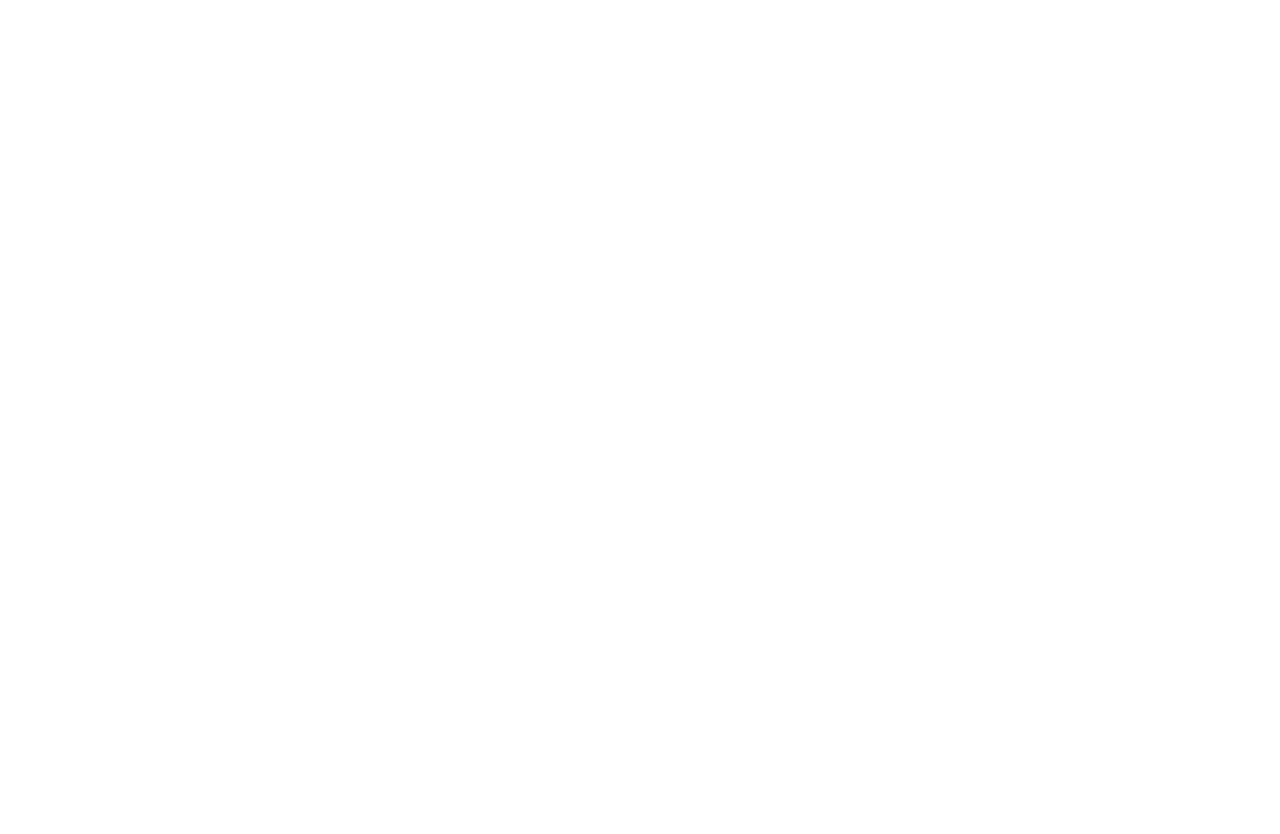
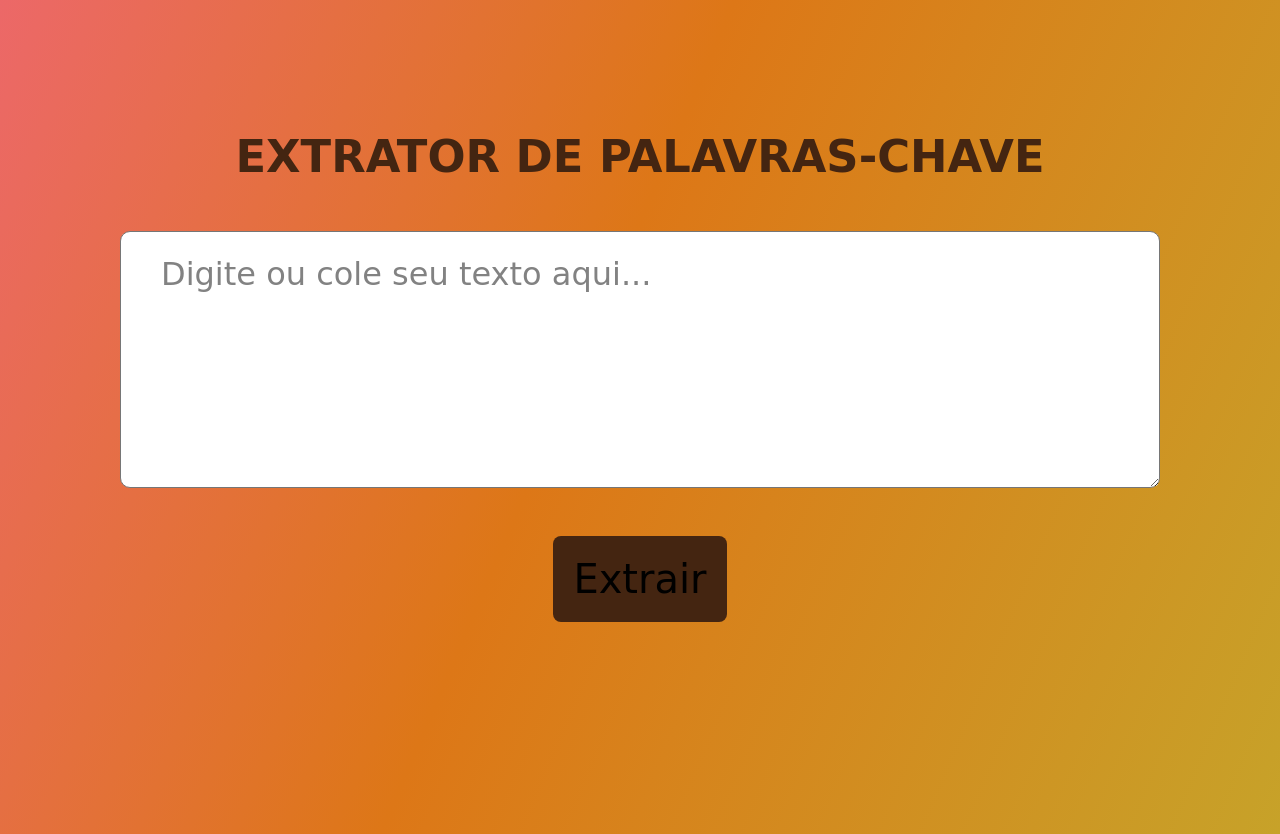
Before and after one commit to musquitinha/Strings-Aura, a plain HTML site: page index.html in a window 1280 px wide. Before the commit the page ends 800 px from the top, so only its background shows below. Drawn offline with Linux system fonts and the light colour scheme; a web font is replaced by a local one.

Commit message:
css aplicado

```diff
--- a/index.html
+++ b/index.html
@@ -1,11 +1,27 @@
 <!DOCTYPE html>
-<html lang="pt-br">
-<head>
-    <meta charset="UTF-8">
-    <meta name="viewport" content="width=device-width, initial-scale=1.0">
-    <title>Document</title>
-</head>
-<body>
+<html lang="pt-BT">
 
-</body>
+    <head>
+        <meta charset="UTF-8">
+        <meta name="viewport" content="width=device-width, initial-scale=1.0">
+        <title>Extrator de Palavras-Chave</title>
+        <link rel="preconnect" href="https://fonts.googleapis.com">
+        <link rel="preconnect" href="https://fonts.gstatic.com" crossorigin>
+        <link
+            href="https://fonts.googleapis.com/css2?family=Edu+NSW+ACT+Hand+Pre:wght@400..700&display=swap"
+            rel="stylesheet">
+        <link rel="stylesheet" href="style.css">
+    </head>
+
+    <body>
+        <div class="container">
+            <h1>Extrator de palavras-chave</h1>
+            <textarea id="entrada-de-texto"
+                placeholder="Digite ou cole seu texto aqui..."></textarea>
+            <button id="botao-palavrachave">Extrair</button>
+            <div id="resultado-palavrachave"></div>
+        </div>
+        <script src="script.js"></script>
+    </body>
+
 </html>
--- a/style.css
+++ b/style.css
@@ -0,0 +1,87 @@
+@import url('https://fonts.googleapis.com/css2?family=Edu+NSW+ACT+Hand+Pre:wght@400..700&display=swap');
+
+:root {
+    --cor-destaque: #442511;
+    --cor-gradiente-preto: linear-gradient(113deg, #ec6868 0%, #dd7717 44.96%, #c7a229 100%);
+}
+
+* {
+    margin: 0;
+    padding: 0;
+    font-family: "Edu NSW ACT Hand Pre", cursive;
+}
+
+body {
+    display: flex;
+    justify-content: center;
+    align-items: center;
+    padding: 16px 21px 18px 21px;
+    background: var(--cor-gradiente-preto);
+    height: 100vh;
+    flex-direction: column;
+}
+
+
+.container {
+    display: flex;
+    width: 65rem;
+    flex-direction: column;
+    align-items: center;
+    gap: 3rem;
+    overflow: hidden;
+}
+
+h1 {
+    color: var(--cor-destaque);
+    text-align: center;
+    font-size: 2.8rem;
+    font-weight: 600;
+    text-transform: uppercase;
+}
+
+#entrada-de-texto {
+    display: flex;
+    height: 12rem;
+    padding: 1.4rem 2.5rem 2.5rem 2.5rem;
+    align-items: flex-start;
+    gap: 0.625rem;
+    align-self: stretch;
+    border-radius: 0.625rem;
+    background: #FFF;
+    font-size: 2rem;
+}
+
+#entrada-de-texto::placeholder {
+    color: #828282;
+    font-size: 2rem;
+    font-weight: 400;
+    line-height: normal;
+}
+
+#botao-palavrachave {
+    display: flex;
+    padding: 1.25rem;
+    justify-content: center;
+    align-items: center;
+    gap: 0.625rem;
+    border-radius: 0.5rem;
+    border: none;
+    background: var(--cor-destaque);
+    color: #000;
+    font-size: 2.5rem;
+    font-weight: 500;
+    line-height: normal;
+}
+
+#resultado-palavrachave {
+    display: flex;
+    border-radius: 0.625rem;
+    align-self: stretch;
+    color: var(--cor-destaque);
+    font-size: 2.5rem;
+    justify-content: center;
+    margin-bottom: 2rem;
+    max-width: 100%;
+    max-height: 50vh;
+    overflow: auto;
+}
```
